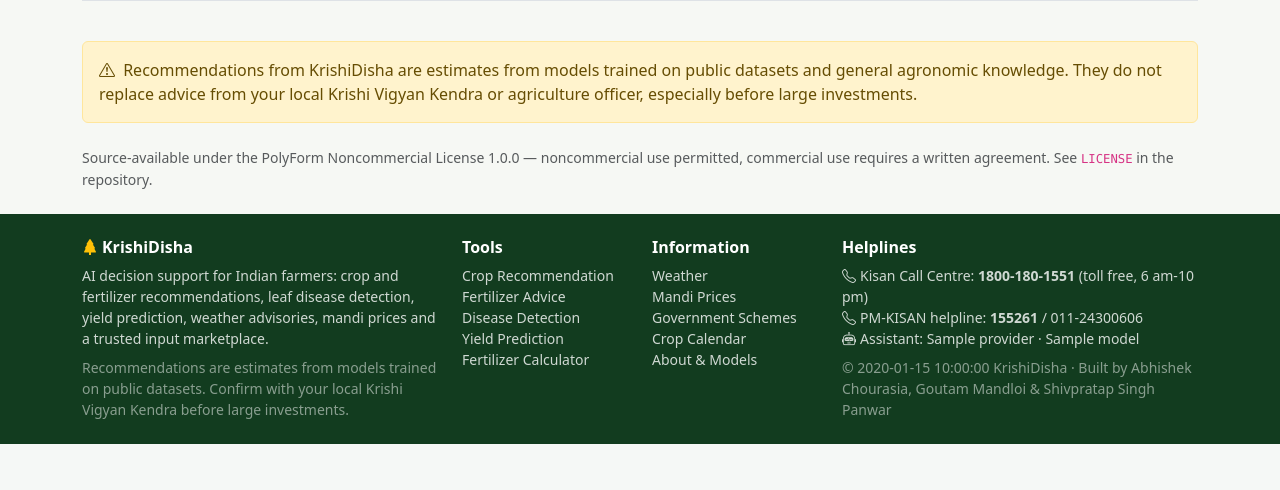
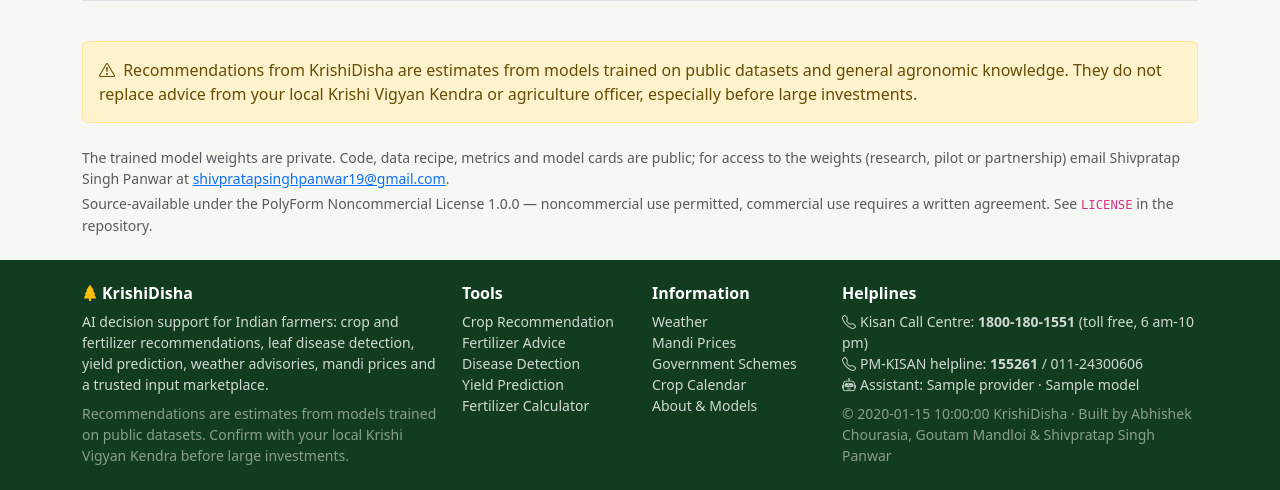
Before and after one commit to shivpratapsinghpanwar/KrishiDisha.ai, a Python web app: template templates/about.html in a window 1280 px wide. Shown: the part 2019-2509 px from the top of the page. Before the commit the page ends 2463 px from the top, so only its background shows below. Run offline with Jinja, Linux system fonts and the light colour scheme; the template is opened without the code that fills it: most values are stand-ins (such as "Sample title", 1, 10 or a date in 2020); some libraries are stand-ins or nearby versions.

Commit message:
Weights stay private: availability note (contact email) in README, model card and About; ignore LLM weight files

```diff
--- a/templates/about.html
+++ b/templates/about.html
@@ -132,7 +132,10 @@
     before large investments.
   </div>
 
-  <p class="small text-muted mt-4 mb-0">Source-available under the PolyForm Noncommercial License 1.0.0 — noncommercial
+  <p class="small text-muted mt-4 mb-1">The trained model weights are private. Code, data recipe, metrics and model cards are
+    public; for access to the weights (research, pilot or partnership) email Shivpratap Singh Panwar at
+    <a href="mailto:shivpratapsinghpanwar19@gmail.com">shivpratapsinghpanwar19@gmail.com</a>.</p>
+  <p class="small text-muted mb-0">Source-available under the PolyForm Noncommercial License 1.0.0 — noncommercial
     use permitted, commercial use requires a written agreement. See <code>LICENSE</code> in the repository.</p>
 </div>
 {% endblock %}
```
Also changed, not shown: models/reports/plant_disease_card.md (+5 -0 lines), Readme.md, 1 other file.
